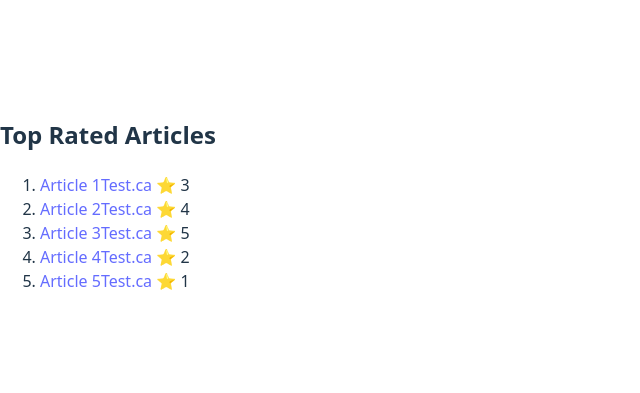
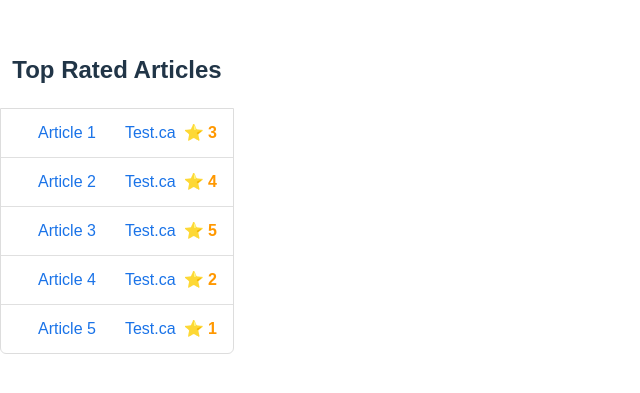
Before and after one commit to pfirlotte-rrc/COMP-4002-Project, a React (Vite) app in the folder vite-project/: page / in a window 1280 px wide. Shown: the part 197-590 px from the top of the page, without its empty margins (0-640 px from the left). Built offline with nearby package versions, Linux system fonts and the light colour scheme.

Commit message:
Added some css to the table.

```diff
--- /dev/null
+++ b/vite-project/src/components/rated-list/Landing.css
@@ -0,0 +1,63 @@
+.page-center {
+  min-height: 100vh;
+  display: flex;
+  justify-content: center;
+  align-items: center;
+}
+
+.top-articles {
+  max-width: 800px;
+  margin: 2rem auto;
+  font-family: Arial, sans-serif;
+  align-items: center;
+  text-align: center;
+}
+
+.article-header {
+  display: grid;
+  grid-template-columns: 3fr 2fr 1fr;
+  font-weight: bold;
+  padding: 0.75rem 1rem;
+  background-color: #f0f0f0;
+  border: 1px solid #ddd;
+  border-bottom: none;
+}
+
+.top-articles-list {
+  list-style: none;
+  padding: 0;
+  margin: 0;
+  border: 1px solid #ddd;
+  border-radius: 0 0 6px 6px;
+  overflow: hidden;
+}
+
+.article-item {
+  display: grid;
+  grid-template-columns: 3fr 2fr 1fr;
+  align-items: center;
+  justify-items: center;
+  padding: 0.75rem 1rem;
+  border-bottom: 1px solid #e0e0e0;
+}
+
+.article-item:last-child {
+  border-bottom: none;
+}
+
+.article-item a {
+  width: 200%;
+  text-align: center;
+  text-decoration: none;
+  color: #1a73e8;
+  font-weight: 500;
+}
+
+.article-item a:hover {
+  text-decoration: underline;
+}
+
+.article-item-rating {
+  font-weight: bold;
+  color: #ff9800;
+}
--- a/vite-project/src/components/rated-list/Landing.tsx
+++ b/vite-project/src/components/rated-list/Landing.tsx
@@ -1,4 +1,5 @@
 import type { JSX } from "react";
+import './Landing.css'
 
 interface Article{
     id: number;
```
